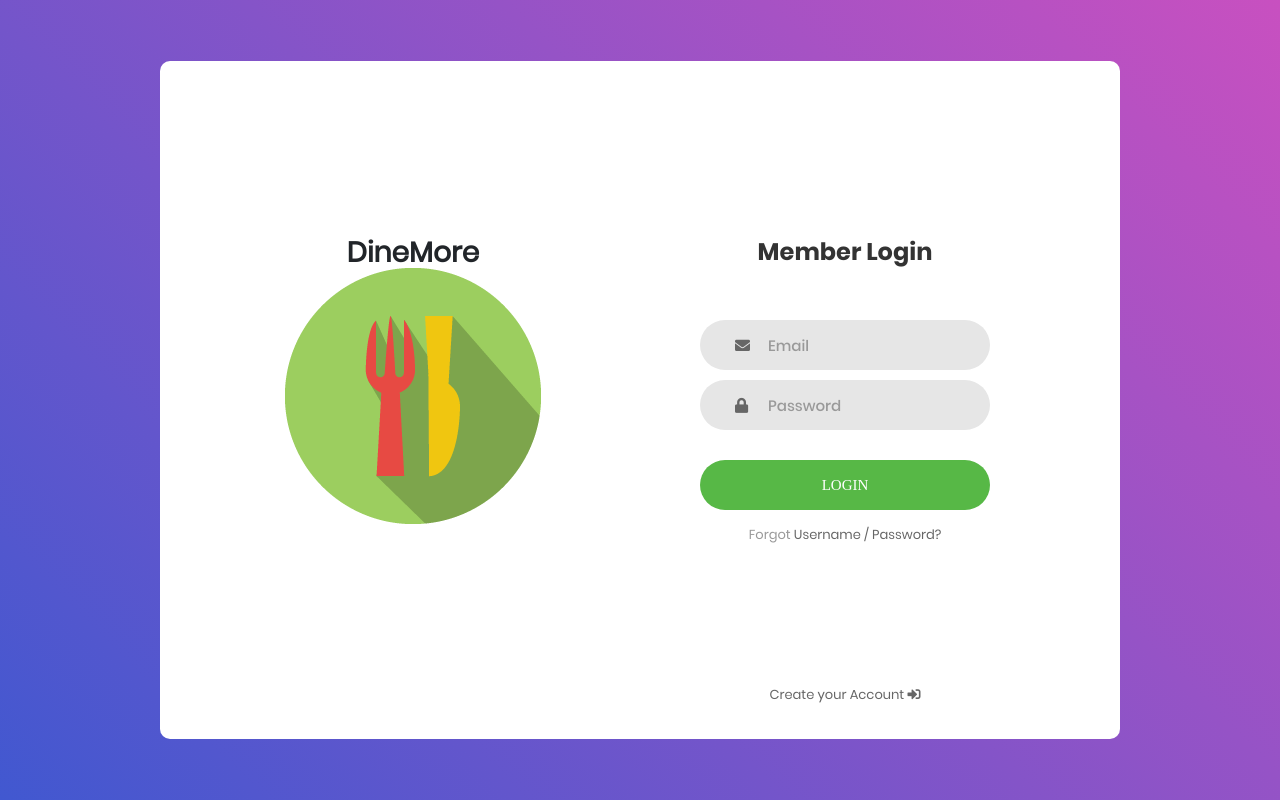
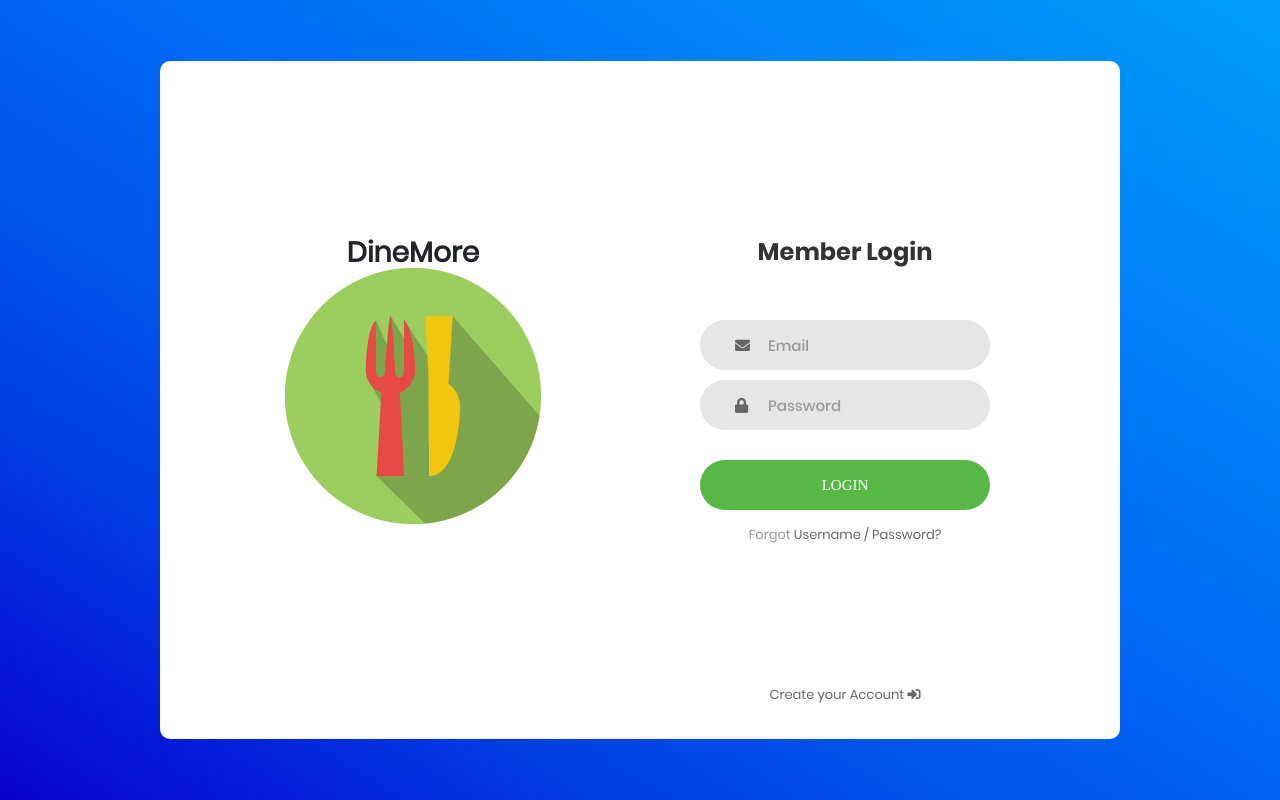
Before and after one commit to sshah98/DoHub, a Flask app: page / in a window 1280 px wide. Run offline with Flask 2, Linux system fonts and the light colour scheme; some libraries are stand-ins or nearby versions; some web fonts are replaced.

Commit message:
nice little gradient here

```diff
--- a/static/assets/css/main.css
+++ b/static/assets/css/main.css
@@ -172,7 +172,7 @@ iframe {
   background: -webkit-linear-gradient(-135deg, #c850c0, #4158d0);
   background: -o-linear-gradient(-135deg, #c850c0, #4158d0);
   background: -moz-linear-gradient(-135deg, #c850c0, #4158d0);
-  background: linear-gradient(-135deg, #c850c0, #4158d0);
+  background: linear-gradient(to right top, #0900cf, #0041e4, #0063f1, #0081f7, #009df8);
 }
 
 .wrap-login100 {
```
Also changed, not shown: app.py (line endings or trailing spaces).
